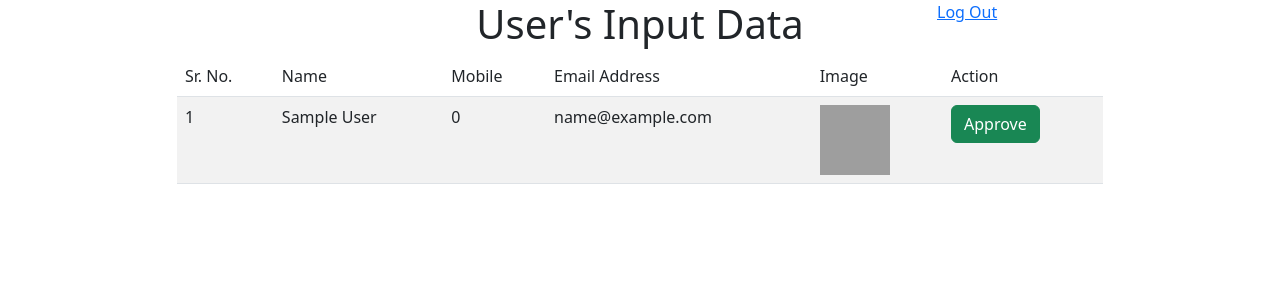
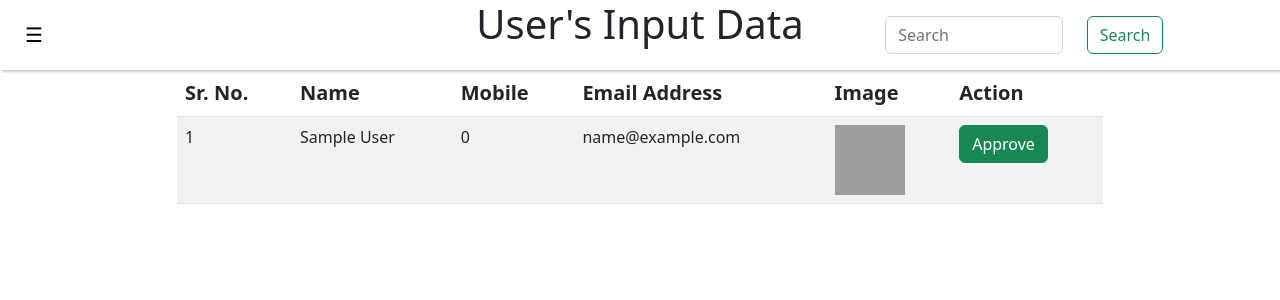
Before and after one commit to bishnoia03/certificate_generator, a PHP site: page /certificate_generator/admin/index.php in a window 1280 px wide. Shown: the top 300 px of the page. Run offline with PHP 8.4, Linux system fonts and the light colour scheme; the visitor is signed in with stand-in values (Sample User, id 1); some web fonts are replaced; grey boxes are pictures that could not be loaded.

Commit message:
sidebar done

```diff
--- a/admin/index.php
+++ b/admin/index.php
@@ -11,23 +11,40 @@ if (!isset($_SESSION["admin__auth_id"])) {
     <meta http-equiv="X-UA-Compatible" content="IE=edge">
     <meta name="viewport" content="width=device-width, initial-scale=1.0">
     <title>Dashboard</title>
+    <link rel="stylesheet" href="style.css">
 <?php
 include '../cdn.php';
 ?>
 </head>
 <body>
-    <div class="container">
-        <div class="row">
-            <div class="col-3"></div>
-        <div class="col-6">
-        <center><h1>User's Input Data</h1></center>
-        </div>
-        <div class="col-3">
-        <a  href="http://localhost/certificate_generator/admin/logout.php">Log Out</a>
-        </div>
-        </div>
-
+<!-- sidebar -->
+<div id="mySidebar" class="sidebar">
+  <a href="javascript:void(0)" class="closebtn" onclick="closeNav()">×</a>
+  <a href="#">About</a>
+  <a href="#">Services</a>
+  <a href="#">Contact</a>
+  <a  href="http://localhost/certificate_generator/admin/logout.php">Log Out</a>
+</div>
+<!-- navbar  -->
+<nav>
+<div class="row">
+    <div class="col-4">
+    <div id="main">
+  <button class="openbtn" onclick="openNav()">☰</button>
+</div>
     </div>
+    <div class="col-4">
+    <center><h1>User's Input Data</h1></center>
+    </div>
+    <div class="col-3">
+    <form class="d-flex align-items-center justify-content-center">
+      <input class="form-control m-3" type="search" placeholder="Search" aria-label="Search">
+      <button class="btn btn-outline-success m-2" type="submit">Search</button>
+    </form>
+    </div>
+</div>
+</nav>
+<!-- Dashboard -->
     <?php
     include '../conn.php';
     ?>
@@ -122,6 +139,16 @@ imagedestroy($image);
         download("http://localhost/certificate_generator/admin/certificate.png");
   e.stopPropagation();
 });
+// sidebar code here
 
+function openNav() {
+  document.getElementById("mySidebar").style.width = "250px";
+  document.getElementById("main").style.marginLeft = "250px";
+}
+
+function closeNav() {
+  document.getElementById("mySidebar").style.width = "0";
+  document.getElementById("main").style.marginLeft= "0";
+}
 
 </script>
--- /dev/null
+++ b/admin/style.css
@@ -0,0 +1,61 @@
+.sidebar {
+    height: 100%;
+    width: 0;
+    position: fixed;
+    z-index: 1;
+    top: 0;
+    left: 0;
+    background-color: #111;
+    overflow-x: hidden;
+    transition: 0.5s;
+    padding-top: 60px;
+  }
+
+  .sidebar a {
+    padding: 8px 8px 8px 32px;
+    text-decoration: none;
+    font-size: 25px;
+    color: #818181;
+    display: block;
+    transition: 0.3s;
+  }
+
+  .sidebar a:hover {
+    color: #f1f1f1;
+  }
+
+  .sidebar .closebtn {
+    position: absolute;
+    top: 0;
+    right: 25px;
+    font-size: 36px;
+    margin-left: 50px;
+  }
+
+  .openbtn {
+    font-size: 20px;
+    cursor: pointer;
+    background-color: #fff;
+    color: #000;
+    padding: 10px 15px;
+    border: none;
+  }
+
+  #main {
+    transition: margin-left .5s;
+    padding: 10px;
+  }
+  nav{
+    background-color: #fff;
+    box-shadow: 2px 2px 2px 0px #ccc;
+    min-height: 60px;
+  }
+  thead td {
+    font-weight: 700;
+    font-size: 20px;
+  }
+  /* On smaller screens, where height is less than 450px, change the style of the sidenav (less padding and a smaller font size) */
+  @media screen and (max-height: 450px) {
+    .sidebar {padding-top: 15px;}
+    .sidebar a {font-size: 18px;}
+  }
--- a/cdn.php
+++ b/cdn.php
@@ -4,4 +4,5 @@
 	 <!-- CSS only -->
 <link href="https://cdn.jsdelivr.net/npm/bootstrap@5.2.0/dist/css/bootstrap.min.css" rel="stylesheet" integrity="sha384-gH2yIJqKdNHPEq0n4Mqa/HGKIhSkIHeL5AyhkYV8i59U5AR6csBvApHHNl/vI1Bx" crossorigin="anonymous">
 <!-- JavaScript Bundle with Popper -->
+<script src="https://ajax.googleapis.com/ajax/libs/jquery/3.6.0/jquery.min.js"></script>
 <script src="https://cdn.jsdelivr.net/npm/bootstrap@5.2.0/dist/js/bootstrap.bundle.min.js" integrity="sha384-A3rJD856KowSb7dwlZdYEkO39Gagi7vIsF0jrRAoQmDKKtQBHUuLZ9AsSv4jD4Xa" crossorigin="anonymous"></script>
```
